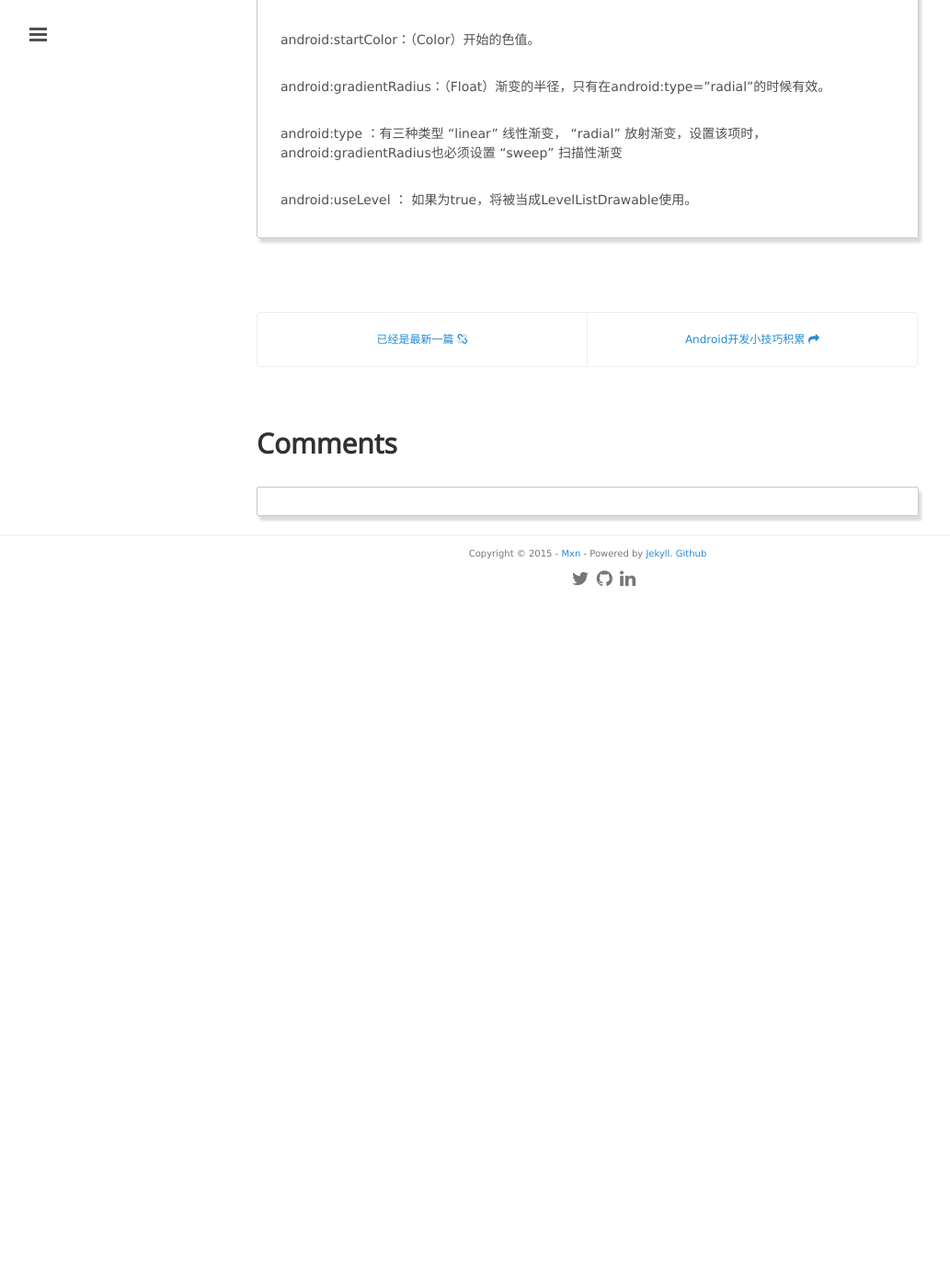
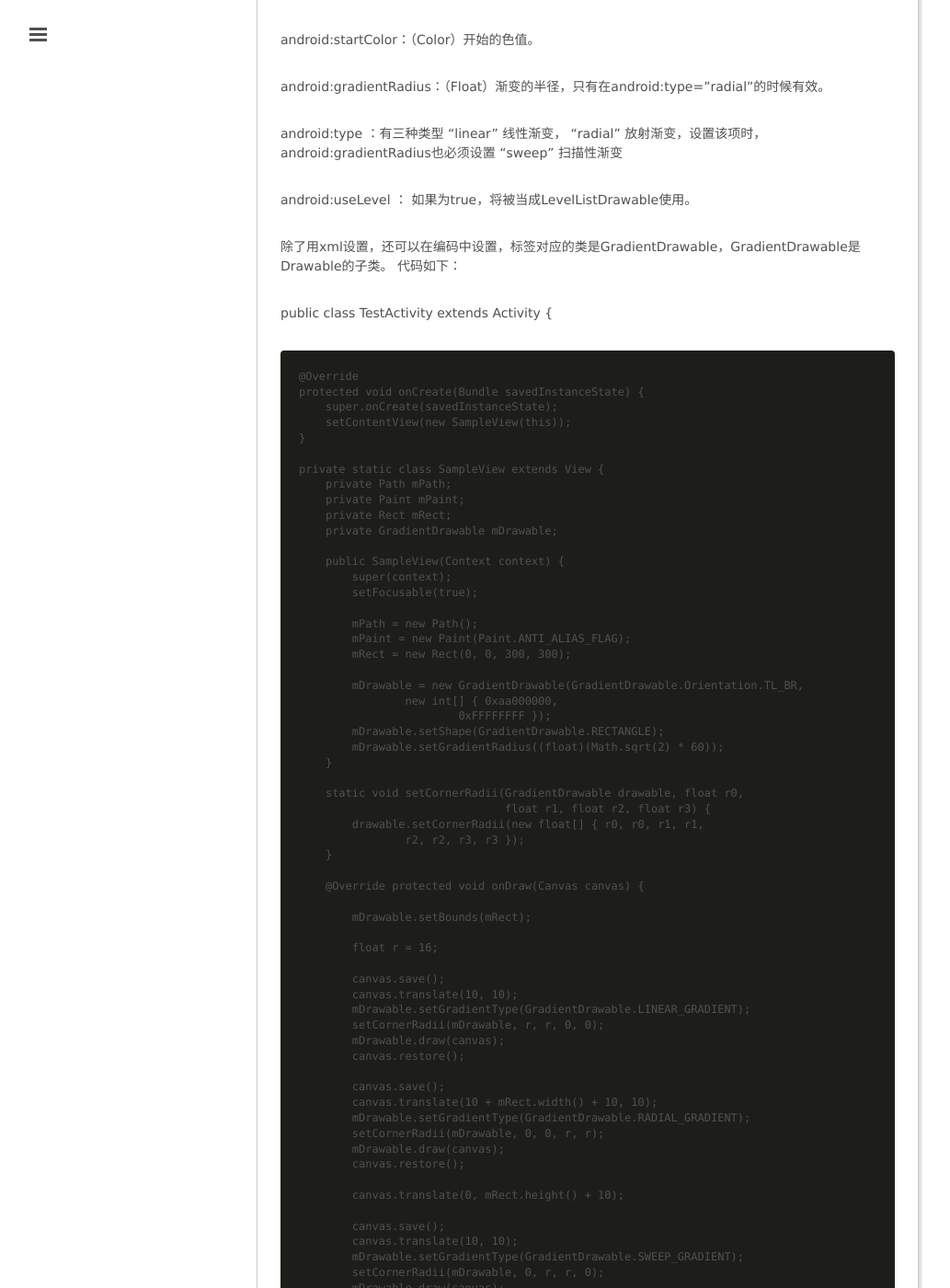
Before and after one commit to mxn21/mxn21.github.io, a Jekyll site: the page built from _posts/2015-12-23-GradientDrawable.md, in a window 1280 px wide and 1400 px high, scrolled down 1747 px. Shown: the whole window at 92% size, without its empty margins (1-1034 px from the left). Built offline with Jekyll 4.4.1, drawn with Linux system fonts in a browser that asks for light colours; Markdown is read by kramdown in place of the engine named in the settings; comment, search, counter and statistics services are not loaded; before the commit the page ends 2401 px from its top, so only the background shows below that; some of the changed text lies outside the part shown.

Commit message:
32423423

```diff
--- a/_posts/2015-12-23-GradientDrawable.md
+++ b/_posts/2015-12-23-GradientDrawable.md
@@ -85,3 +85,75 @@
               "sweep"  扫描性渐变
 
 android:useLevel ： 如果为true，将被当成LevelListDrawable使用。
+
+
+除了用xml设置，还可以在编码中设置，<gradient>标签对应的类是GradientDrawable，GradientDrawable是Drawable的子类。
+代码如下：
+
+public class TestActivity extends Activity {
+
+    @Override
+    protected void onCreate(Bundle savedInstanceState) {
+        super.onCreate(savedInstanceState);
+        setContentView(new SampleView(this));
+    }
+
+    private static class SampleView extends View {
+        private Path mPath;
+        private Paint mPaint;
+        private Rect mRect;
+        private GradientDrawable mDrawable;
+
+        public SampleView(Context context) {
+            super(context);
+            setFocusable(true);
+
+            mPath = new Path();
+            mPaint = new Paint(Paint.ANTI_ALIAS_FLAG);
+            mRect = new Rect(0, 0, 300, 300);
+
+            mDrawable = new GradientDrawable(GradientDrawable.Orientation.TL_BR,
+                    new int[] { 0xaa000000,
+                            0xFFFFFFFF });
+            mDrawable.setShape(GradientDrawable.RECTANGLE);
+            mDrawable.setGradientRadius((float)(Math.sqrt(2) * 60));
+        }
+
+        static void setCornerRadii(GradientDrawable drawable, float r0,
+                                   float r1, float r2, float r3) {
+            drawable.setCornerRadii(new float[] { r0, r0, r1, r1,
+                    r2, r2, r3, r3 });
+        }
+
+        @Override protected void onDraw(Canvas canvas) {
+
+            mDrawable.setBounds(mRect);
+
+            float r = 16;
+
+            canvas.save();
+            canvas.translate(10, 10);
+            mDrawable.setGradientType(GradientDrawable.LINEAR_GRADIENT);
+            setCornerRadii(mDrawable, r, r, 0, 0);
+            mDrawable.draw(canvas);
+            canvas.restore();
+
+            canvas.save();
+            canvas.translate(10 + mRect.width() + 10, 10);
+            mDrawable.setGradientType(GradientDrawable.RADIAL_GRADIENT);
+            setCornerRadii(mDrawable, 0, 0, r, r);
+            mDrawable.draw(canvas);
+            canvas.restore();
+
+            canvas.translate(0, mRect.height() + 10);
+
+            canvas.save();
+            canvas.translate(10, 10);
+            mDrawable.setGradientType(GradientDrawable.SWEEP_GRADIENT);
+            setCornerRadii(mDrawable, 0, r, r, 0);
+            mDrawable.draw(canvas);
+            canvas.restore();
+
+        }
+    }
+}
```
